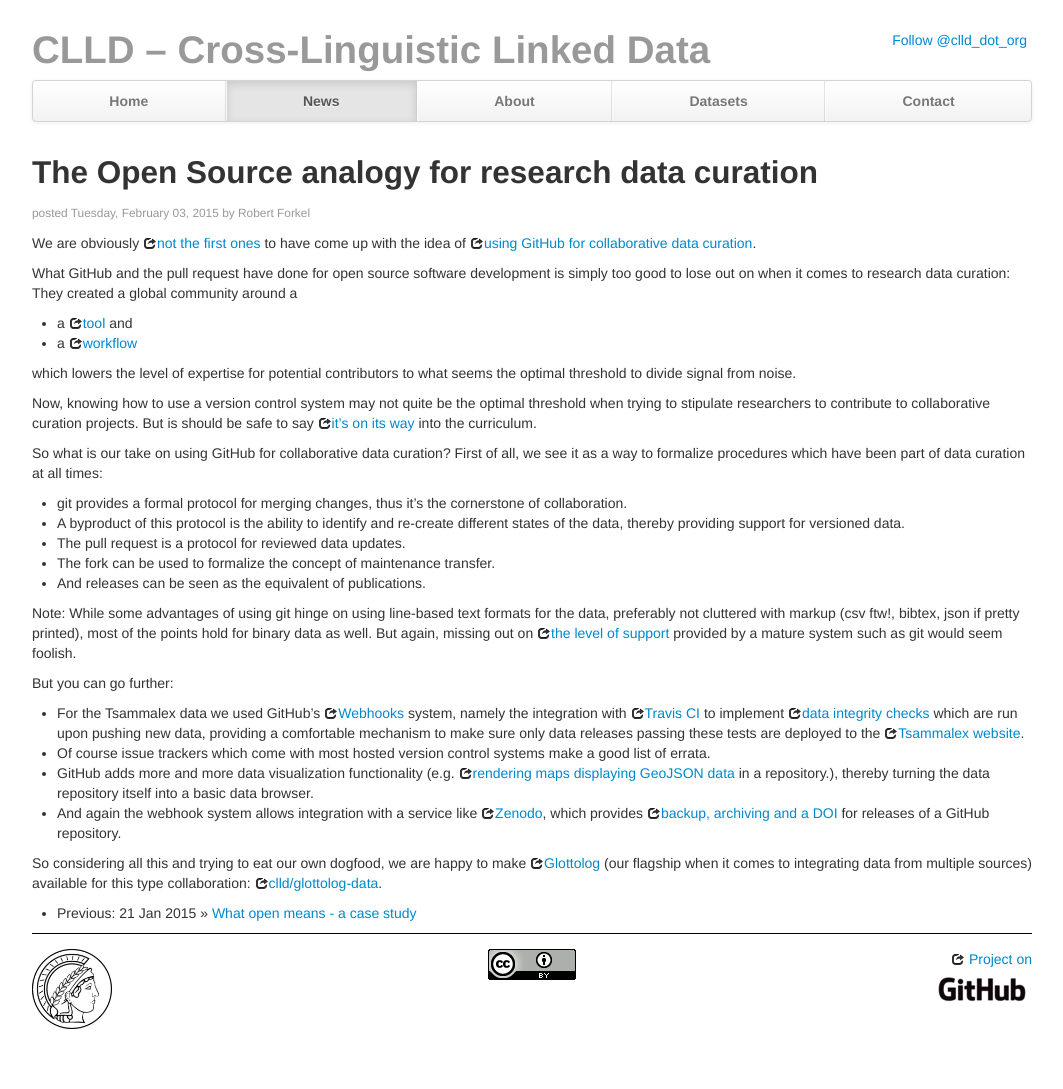
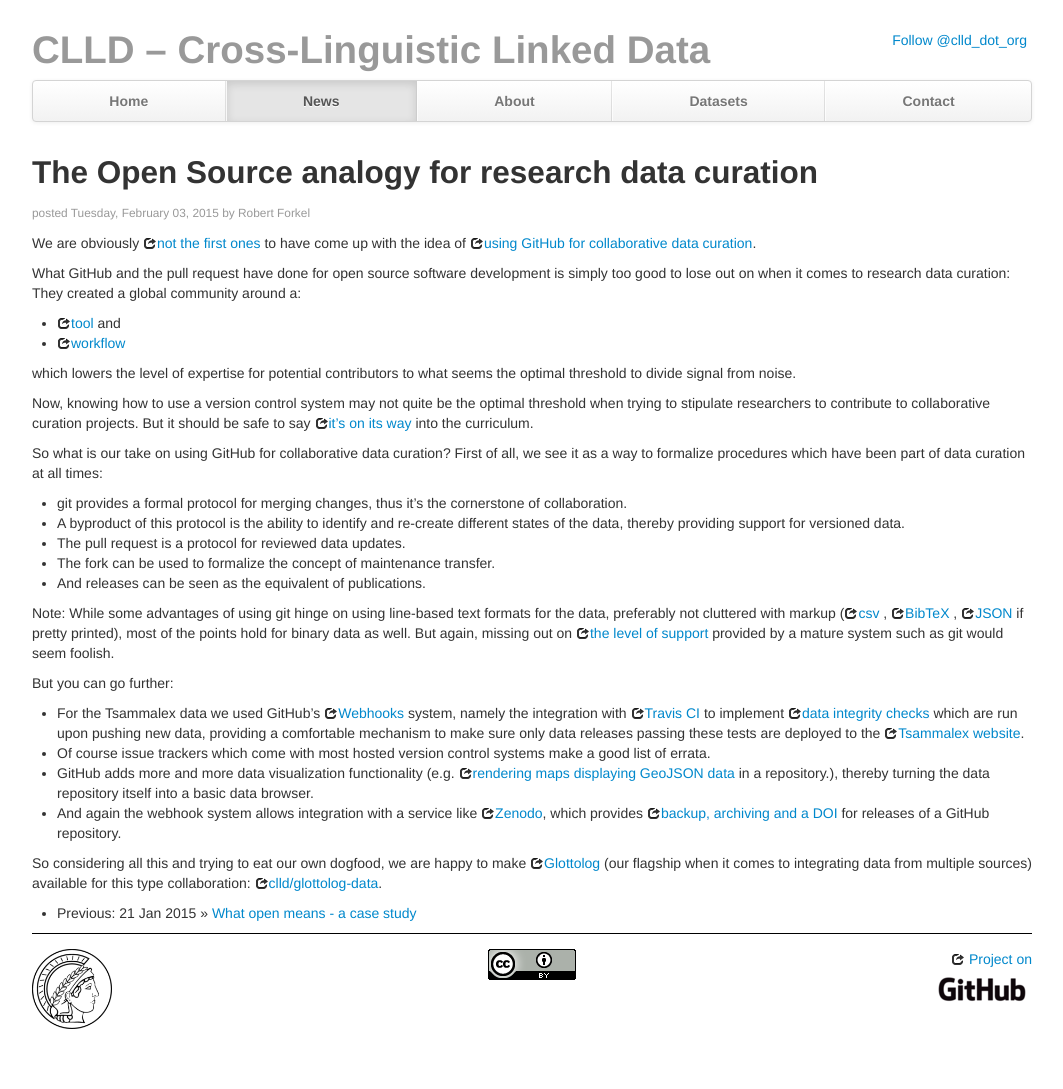
Before and after one commit to clld/clld.github.io, a Jekyll site: the page built from _posts/2015-02-03-open-source-research-data.md, in a window 1280 px wide. Shown: the whole page, without its empty margins (108-1171 px from the left). Built offline with Jekyll 4.4.1, drawn with Linux system fonts in a browser that asks for light colours; nearby versions of some CDN libraries; comment, search, counter and statistics services are not loaded.

Commit message:
typos, more links

```diff
--- a/_posts/2015-02-03-open-source-research-data.md
+++ b/_posts/2015-02-03-open-source-research-data.md
@@ -12,16 +12,16 @@
 
 
 What GitHub and the pull request have done for open source software development is simply
-too good to lose out on when it comes to research data curation: They created a global community around a
+too good to lose out on when it comes to research data curation: They created a global community around a:
 
-- a <a href="http://git-scm.com/"><i class="icon-share">&nbsp;</i>tool</a> and
-- a <a href="https://gun.io/blog/how-to-github-fork-branch-and-pull-request/"><i class="icon-share">&nbsp;</i>workflow</a>
+- <a href="http://git-scm.com/"><i class="icon-share">&nbsp;</i>tool</a> and
+- <a href="https://gun.io/blog/how-to-github-fork-branch-and-pull-request/"><i class="icon-share">&nbsp;</i>workflow</a>
 
 which lowers the level of expertise for potential contributors to what seems the optimal threshold
 to divide signal from noise.
 
 Now, knowing how to use a version control system may not quite be the optimal threshold when trying to
-stipulate researchers to contribute to collaborative curation projects. But is should be safe to say
+stipulate researchers to contribute to collaborative curation projects. But it should be safe to say
 <a href="http://blogs.biomedcentral.com/bmcblog/2013/02/28/version-control-for-scientific-research/"><i class="icon-share">&nbsp;</i>it's on its way</a>
 into the curriculum.
 
@@ -36,7 +36,10 @@
 - And releases can be seen as the equivalent of publications.
 
 Note: While some advantages of using git hinge on using line-based text formats for the data,
-preferably not cluttered with markup (csv ftw!, bibtex, json if pretty printed), most of the
+preferably not cluttered with markup
+(<a href="http://en.wikipedia.org/wiki/Comma-separated_values"><i class="icon-share">&nbsp;</i>csv</a> ,
+<a href="http://en.wikipedia.org/wiki/BibTeX"><i class="icon-share">&nbsp;</i>BibTeX</a> ,
+<a href="http://en.wikipedia.org/wiki/JSON"><i class="icon-share">&nbsp;</i>JSON</a> if pretty printed), most of the
 points hold for binary data as well. But again, missing out on
 <a href="https://github.com/clld/tsammalex-data/blob/master/.gitattributes"><i class="icon-share">&nbsp;</i>the level of support</a>
 provided by a mature system such as git would seem foolish.
```
